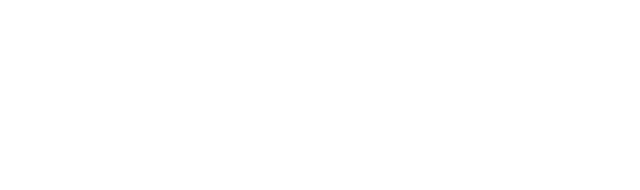
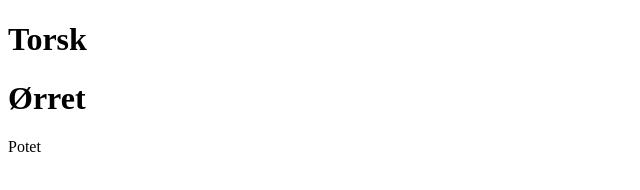
Before and after one commit to LeahJKH/Kodehode-github-collab, a plain HTML site: page index.html in a window 1280 px wide. Shown: the whole page, without its empty margins (0-640 px from the left). Drawn offline with Linux system fonts and the light colour scheme.

Commit message:
added new file and header

```diff
--- a/index.html
+++ b/index.html
@@ -1,11 +1,19 @@
 <!DOCTYPE html>
 <html lang="en">
-<head>
-    <meta charset="UTF-8">
-    <meta name="viewport" content="width=device-width, initial-scale=1.0">
+  <head>
+    <meta charset="UTF-8" />
+    <meta name="viewport" content="width=device-width, initial-scale=1.0" />
     <title>Document</title>
-</head>
-<body>
-
-</body>
+  </head>
+  <body>
+    <header>
+      <h1>Torsk</h1>
+    </header>
+    <main>
+      <h1>Ørret</h1>
+    </main>
+    <footer>
+      <p>Potet</p>
+    </footer>
+  </body>
 </html>
```
Also changed, not shown: 1 other file.
